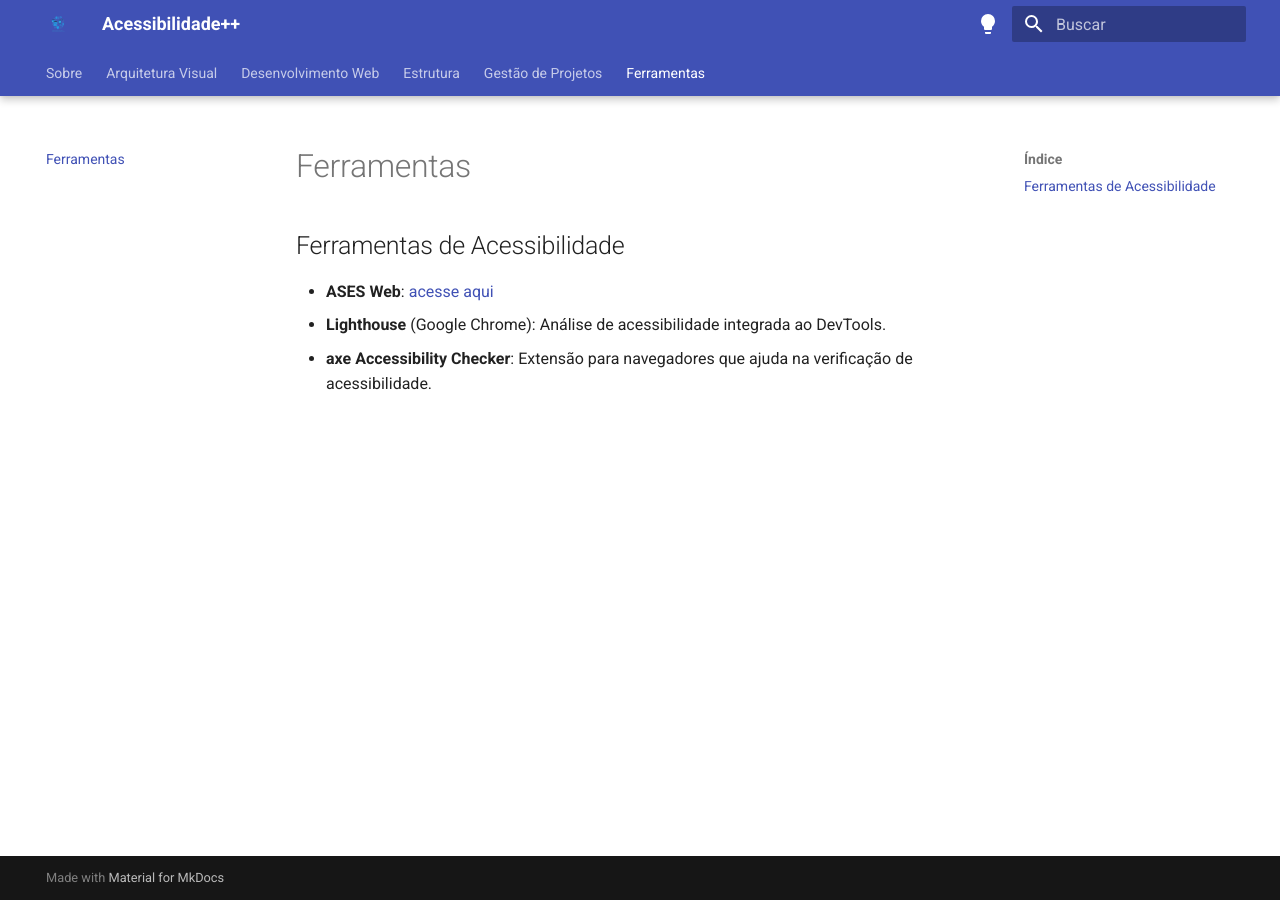
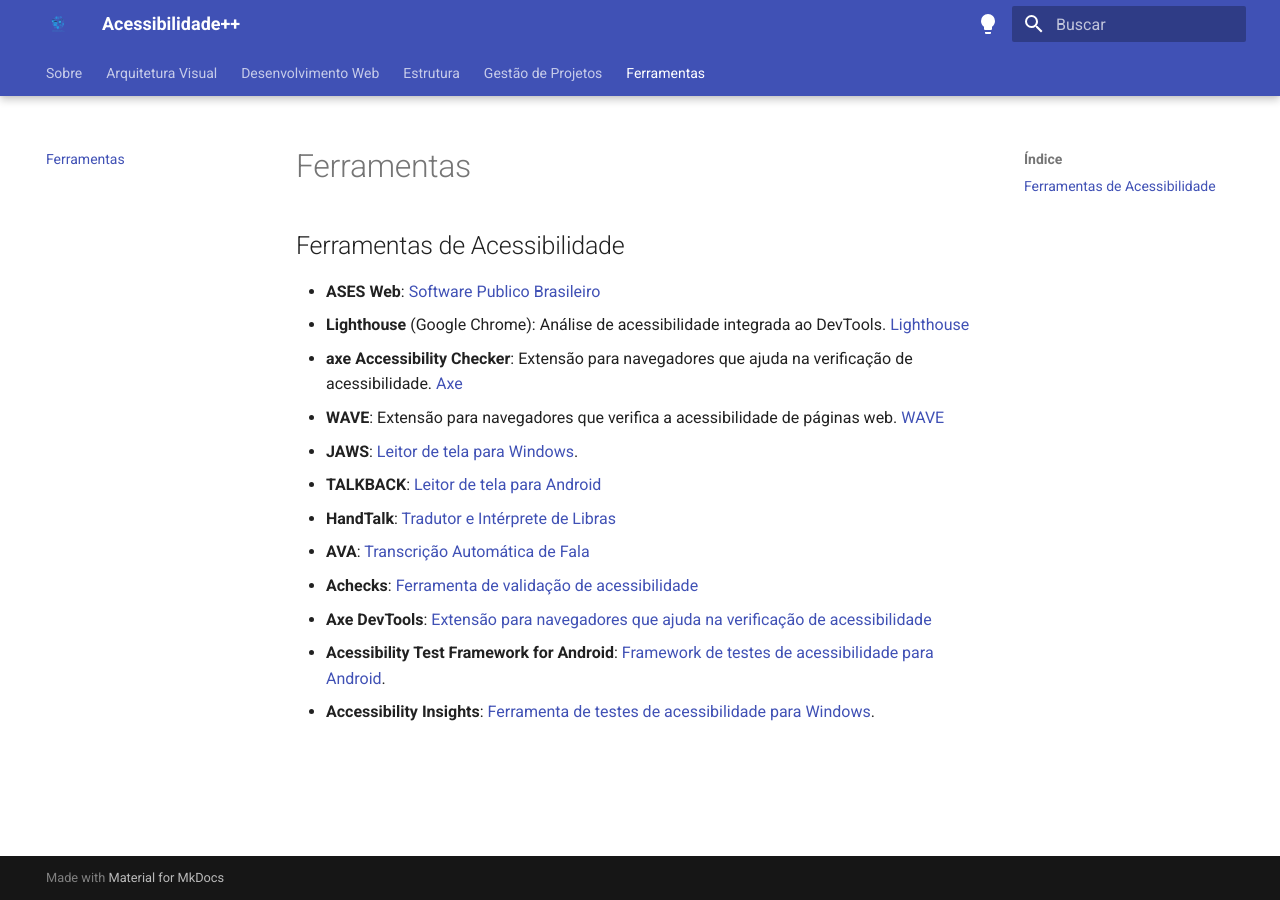
Before and after one commit to henriquecq/Acessibilidade_pp, an MkDocs documentation site: the page built from docs/ferramentas/ferramentas.md, in a window 1280 px wide. Built offline with MkDocs 1.6.1 and Material for MkDocs 9.7.7, drawn with Linux system fonts in a browser that asks for light colours.

Commit message:
(docs) Add ferramentas

```diff
--- a/docs/ferramentas/ferramentas.md
+++ b/docs/ferramentas/ferramentas.md
@@ -1,6 +1,15 @@
 # Ferramentas
 
 ## Ferramentas de Acessibilidade
-- **ASES Web**: [acesse aqui](http://asesweb.governoeletronico.gov.br/ases/)
-- **Lighthouse** (Google Chrome): Análise de acessibilidade integrada ao DevTools.
-- **axe Accessibility Checker**: Extensão para navegadores que ajuda na verificação de acessibilidade.
+- **ASES Web**: [Software Publico Brasileiro](https://softwarepublico.gov.br/social/ases)
+- **Lighthouse** (Google Chrome): Análise de acessibilidade integrada ao DevTools. [Lighthouse](https://developers.google.com/web/tools/lighthouse)
+- **axe Accessibility Checker**: Extensão para navegadores que ajuda na verificação de acessibilidade. [Axe](https://www.deque.com/axe/)
+- **WAVE**: Extensão para navegadores que verifica a acessibilidade de páginas web. [WAVE](https://wave.webaim.org/)
+- **JAWS**: [Leitor de tela para Windows](https://www.tecassistiva.com.br/catalogo/jaws/).
+- **TALKBACK**: [Leitor de tela para Android](https://support.google.com/accessibility/android/answer/6007100?hl=pt-BR )
+- **HandTalk**: [Tradutor e Intérprete de Libras](https://www.handtalk.me/)
+- **AVA**: [Transcrição Automática de Fala](https://pt.ava.me)
+- **Achecks**: [Ferramenta de validação de acessibilidade](https://achecks.ca/)
+- **Axe DevTools**: [Extensão para navegadores que ajuda na verificação de acessibilidade](https://www.deque.com/axe/devtools/)
+- **Acessibility Test Framework for Android**: [Framework de testes de acessibilidade para Android](https://github.com/google/Accessibility-Test-Framework-for-Android).
+- **Accessibility Insights**: [Ferramenta de testes de acessibilidade para Windows](https://accessibilityinsights.io/).
```
Also changed, not shown: docs/gp/gestao_de_projetos.md (+2 -0 lines).
